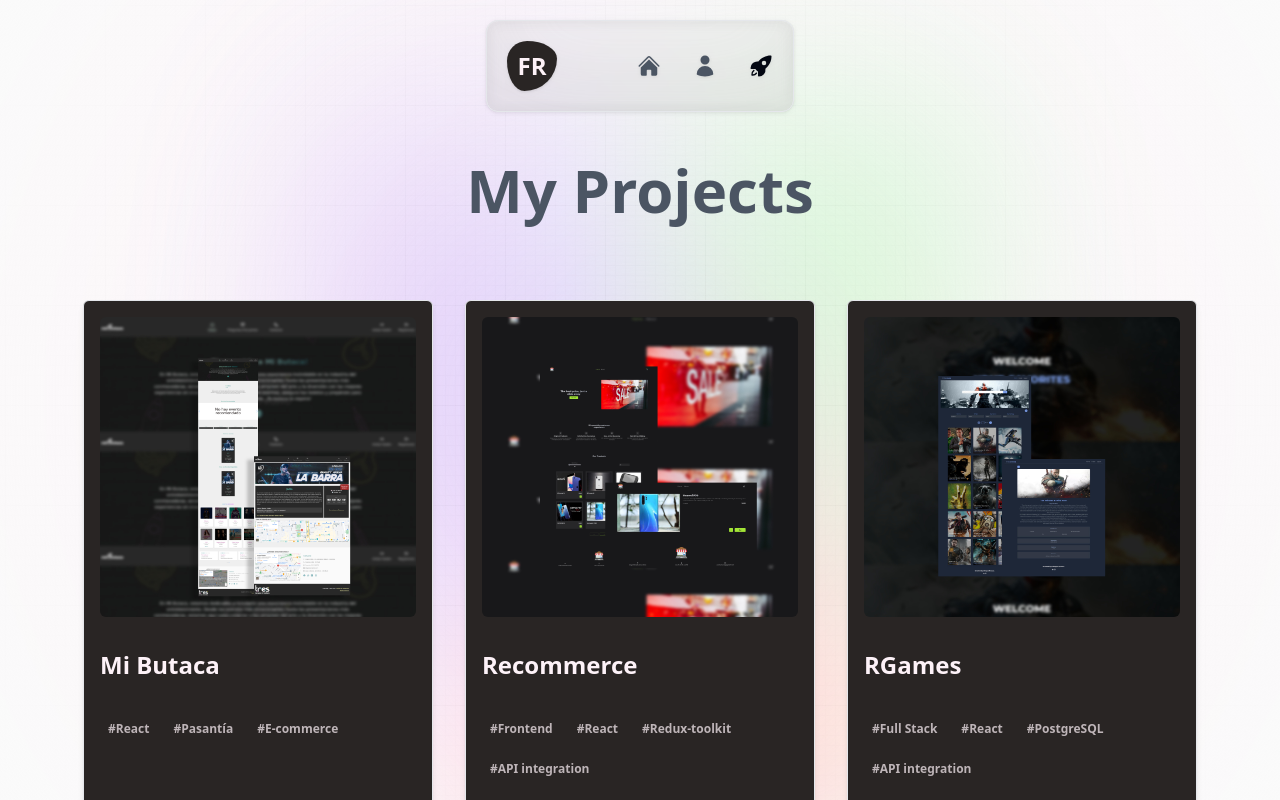
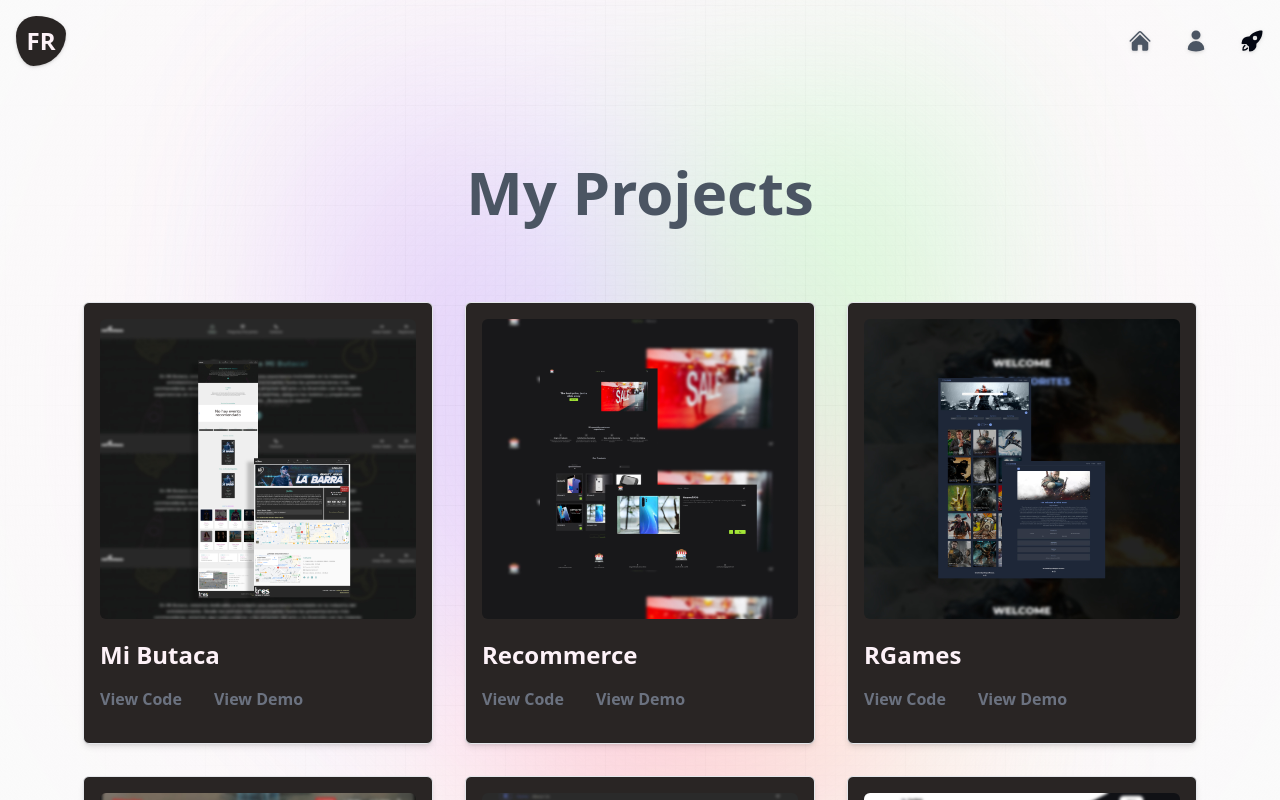
Before and after one commit to francorinque/my-portfolio, a Next.js app: page /projects in a window 1280 px wide. Shown: the top 800 px of the page. Built offline with nearby package versions, Linux system fonts and the light colour scheme.

Commit message:
add: icon cv, delete bg of nav

```diff
--- a/src/app/globals.css
+++ b/src/app/globals.css
@@ -31,7 +31,6 @@ h2 {
   position: fixed;
   display: flex;
   justify-content: center;
-  padding: 120px 24px 160px 24px;
   pointer-events: none;
 }
 
@@ -82,14 +81,8 @@ h2 {
   opacity: 25%;
 }
 
-@media screen and (max-width: 640px) {
-  .main {
-    padding: 0;
-  }
-}
-
 .app {
-  @apply relative z-10  max-w-7xl mx-auto pt-40;
+  @apply relative z-10  max-w-7xl mx-auto px-4 md:px-0;
 }
 
 .glassmorphism {
--- a/src/components/Nav.jsx
+++ b/src/components/Nav.jsx
@@ -3,7 +3,7 @@ import Menu from "./Menu"
 
 const Nav = () => {
   return (
-    <nav className="fixed top-5 z-10 translate-x-[-50%] left-[50%] flex gap-20 items-center filter drop-shadow  px-4  md:justify-between max-w-7xl mx-auto py-4  glassmorphism">
+    <nav className="flex gap-20 items-center filter drop-shadow  px-4 mb-20  md:justify-between mx-auto py-4  max-w-7xl w-full ">
       <Link
         href="/"
         className="w-[50px] h-[50px]  flex items-center justify-center shadow-sm bg-tertiary rounded-blobShape"
--- a/src/components/ProjectCard.jsx
+++ b/src/components/ProjectCard.jsx
@@ -1,27 +1,17 @@
 import Image from "next/image"
 import { FaLinkSlash } from "react-icons/fa6"
 
-const ProjectCard = ({ title, links, tags, src }) => {
+const ProjectCard = ({ title, links, src }) => {
   return (
-    <div className="p-4 rounded-md shadow-md w-full border bg-tertiary text-primary">
+    <div className="p-4 rounded-md shadow-md w-full border bg-tertiary text-primary ">
       <header className="object-contain relative w-full h-[300px] rounded-md overflow-hidden">
         <Image src={src} alt={`Image if project: ${title}`} fill priority />
       </header>
-      <h4 className="my-8 text-2xl font-semibold">{title}</h4>
-
-      <div className="my-8 flex gap-2 items-start flex-start flex-wrap min-h-[70px]">
-        {tags.map((tag, index) => (
-          <div
-            key={index}
-            className=" p-2 text-xs font-semibold rounded-lg text-primary/70 "
-          >
-            #{tag}
-          </div>
-        ))}
-      </div>
+      <h4 className="mt-5  text-2xl font-semibold">{title}</h4>
 
       <footer
-        className="flex justify-start font-semibold w-full gap-8 text-md underline underline-offset-2 py-2
+        className="flex justify-start font-semibold w-full gap-8 text-md py-4
+        text-gray-500
       "
       >
         <a
--- a/src/components/Social.jsx
+++ b/src/components/Social.jsx
@@ -1,17 +1,25 @@
-import { FaLinkedin, FaGithub, FaEnvelope } from "react-icons/fa6"
+import { FaLinkedin, FaGithub, FaEnvelope, FaFileLines } from "react-icons/fa6"
 
 const socialData = [
   {
     href: "https://github.com/francorinque",
+    title: "Linkedin",
     icon: <FaLinkedin />,
   },
   {
     href: "https://www.linkedin.com/in/franco-agustin-rinque/",
+    title: "Github",
     icon: <FaGithub />,
   },
   {
     href: "mailto:francoagustinrinquecorreo@gmail.com",
+    title: "Correo",
     icon: <FaEnvelope />,
+  },
+  {
+    href: "/my-cv.pdf",
+    title: "Curriculum vitae",
+    icon: <FaFileLines />,
   },
 ]
 
@@ -22,6 +30,7 @@ const Social = () => {
         <a
           href={item.href}
           key={index}
+          title={item.title}
           target="_blank"
           rel="noreferrer"
           className="bg-ui p-2 rounded-sm text-primary grid place-content-center hover:scale-125 transition-transform "
--- a/src/constants/index.jsx
+++ b/src/constants/index.jsx
@@ -12,7 +12,6 @@ export const techSkillsData = [
 export const projectsData = [
   {
     title: "Mi Butaca",
-    tags: ["React", "Pasantía", "E-commerce"],
     src: "/portfolio-projects/mibutaca.jpg",
     links: {
       github: "https://github.com/Grupo10Henry/Client.git",
@@ -21,7 +20,6 @@ export const projectsData = [
   },
   {
     title: "Recommerce",
-    tags: ["Frontend", "React", "Redux-toolkit", "API integration"],
     src: "/portfolio-projects/Recommerce.jpg",
     links: {
       github: "https://github.com/francorinque/Recommerce.git",
@@ -30,7 +28,6 @@ export const projectsData = [
   },
   {
     title: "RGames",
-    tags: ["Full Stack", "React", "PostgreSQL", "API integration"],
     src: "/portfolio-projects/Rgames.jpg",
     links: {
       github: "https://github.com/francorinque/rgames-frontend.git",
@@ -39,7 +36,6 @@ export const projectsData = [
   },
   {
     title: "RMovies",
-    tags: ["Frontend", "React", "zustand", "API integration"],
     src: "/portfolio-projects/Rmovies.jpg",
     links: {
       github: "https://github.com/francorinque/RMovies.git",
@@ -48,7 +44,6 @@ export const projectsData = [
   },
   {
     title: "RNews Times",
-    tags: ["Frontend", "React", "Redux-toolkit", "API integration"],
     src: "/portfolio-projects/Rnews.jpg",
     links: {
       github: "https://github.com/francorinque/RNews-Times.git",
@@ -57,7 +52,6 @@ export const projectsData = [
   },
   {
     title: "Car hub",
-    tags: ["Frontend", "Nextjs", "API integration", "Typescript"],
     src: "/portfolio-projects/Cars.jpg",
     links: {
       github: "https://github.com/francorinque/car-next.git",
@@ -66,7 +60,6 @@ export const projectsData = [
   },
   {
     title: "Interior Consultant",
-    tags: ["Frontend", "HTML", "CSS", "JavaScript"],
     src: "/portfolio-projects/interiorConsultant.jpg",
     links: {
       github: "https://github.com/francorinque/Interior-Consultant.git",
```
Also changed, not shown: 1 other file (tests, documents, lock files or other folders).
